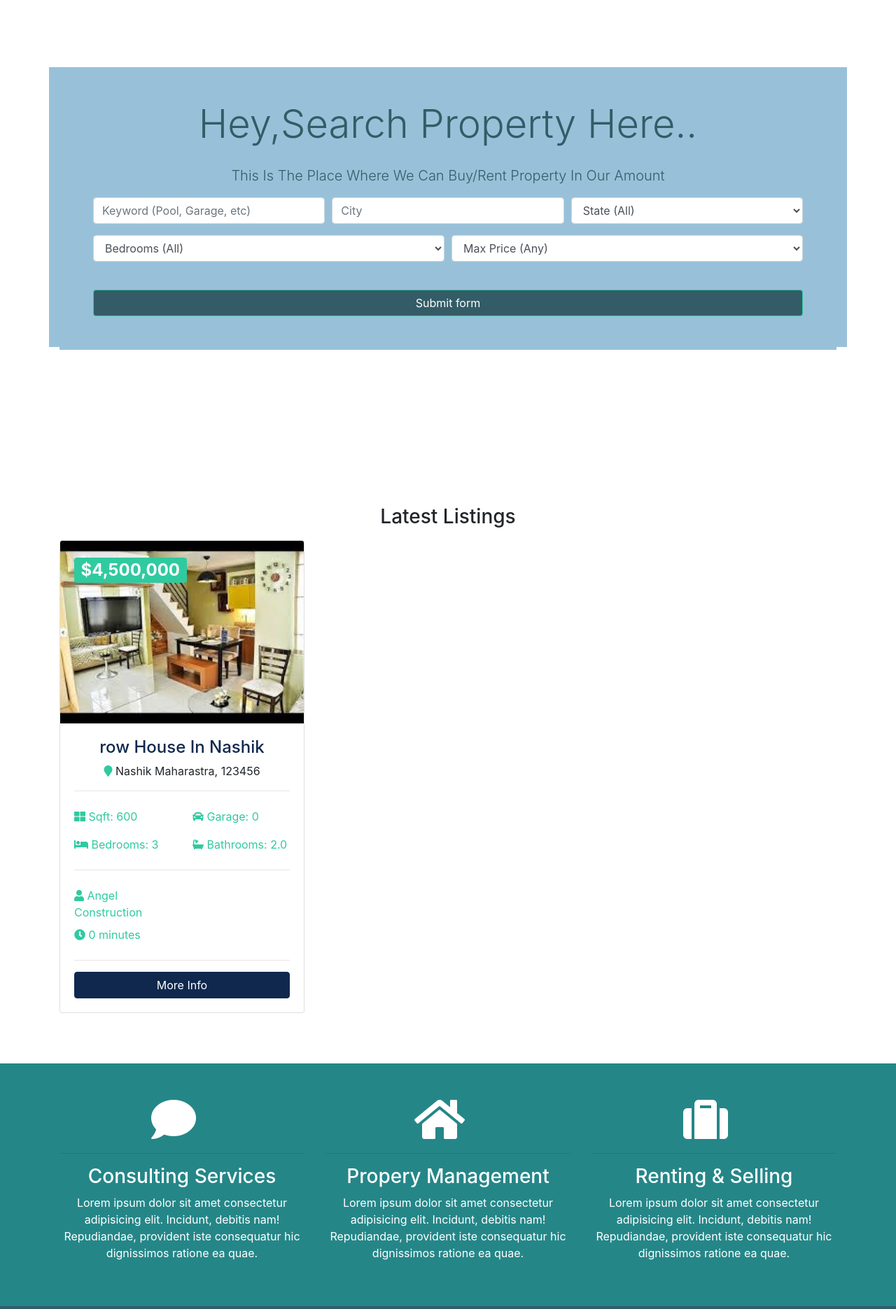
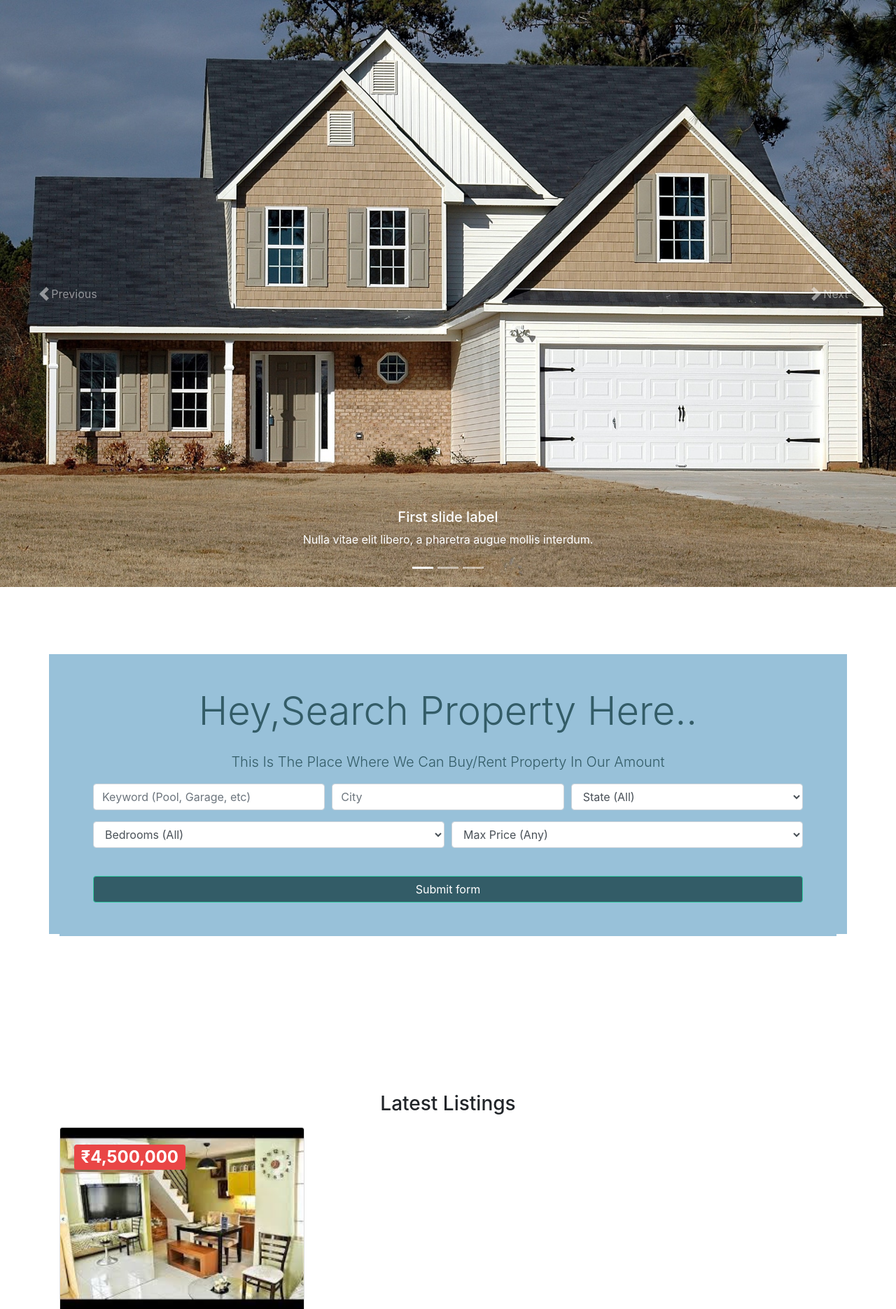
Before and after one commit to DharmeshRS/REP, a Django app: page / in a window 1280 px wide. Shown: the part 88-1959 px from the top of the page at 70% size. Run offline with Django 3.2, Linux system fonts and the light colour scheme; data comes from the database, SQL or seed files in the repository; both versions use the stored data as it was after the commit; some libraries are stand-ins or nearby versions.

Commit message:
realtors app changes
front end changes

```diff
--- a/real_estate_project/urls.py
+++ b/real_estate_project/urls.py
@@ -13,11 +13,12 @@ Including another URLconf
     1. Import the include() function: from django.urls import include, path
     2. Add a URL to urlpatterns:  path('blog/', include('blog.urls'))
 """
+from django.conf.urls.static import static
 from django.contrib import admin
 from django.urls import path, include
 
 from realtors import views
-
+from django.conf import settings
 urlpatterns = [
     path('admin/', admin.site.urls),
     path('listings/', include('listings.urls')),
@@ -28,3 +29,6 @@ urlpatterns = [
 
 
 ]
+
+if settings.DEBUG:
+    urlpatterns+=static(settings.MEDIA_URL,document_root=settings.MEDIA_ROOT)
--- a/templates/pages/index.html
+++ b/templates/pages/index.html
@@ -1,10 +1,53 @@
 {% extends 'base.html' %}
-
+{% load static %}
 {% load humanize %}
 
 {% block title %}  {% endblock %}
 
 {% block content %}
+    <!--slider-->
+<div id="carouselExampleCaptions" class="carousel slide" data-bs-ride="carousel">
+  <ol class="carousel-indicators">
+    <li data-bs-target="#carouselExampleCaptions" data-bs-slide-to="0" class="active"></li>
+    <li data-bs-target="#carouselExampleCaptions" data-bs-slide-to="1"></li>
+    <li data-bs-target="#carouselExampleCaptions" data-bs-slide-to="2"></li>
+  </ol>
+  <div class="carousel-inner">
+    <div class="carousel-item active">
+      <img src="{% static 'img/homes/home-1.jpg' %}" class="d-block w-100" alt="...">
+      <div class="carousel-caption d-none d-md-block">
+        <h5>First slide label</h5>
+        <p>Nulla vitae elit libero, a pharetra augue mollis interdum.</p>
+      </div>
+    </div>
+    <div class="carousel-item">
+      <img src="{% static 'img/homes/home-2.jpg' %}" class="d-block w-100" alt="...">
+      <div class="carousel-caption d-none d-md-block">
+        <h5>Second slide label</h5>
+        <p>Lorem ipsum dolor sit amet, consectetur adipiscing elit.</p>
+      </div>
+    </div>
+    <div class="carousel-item">
+      <img src="{% static 'img/homes/home-3.jpg' %}" class="d-block w-100" alt="...">
+      <div class="carousel-caption d-none d-md-block">
+        <h5>Third slide label</h5>
+        <p>Praesent commodo cursus magna, vel scelerisque nisl consectetur.</p>
+      </div>
+    </div>
+  </div>
+  <a class="carousel-control-prev" href="#carouselExampleCaptions" role="button" data-bs-slide="prev">
+    <span class="carousel-control-prev-icon" aria-hidden="true"></span>
+    <span class="visually-hidden">Previous</span>
+  </a>
+  <a class="carousel-control-next" href="#carouselExampleCaptions" role="button" data-bs-slide="next">
+    <span class="carousel-control-next-icon" aria-hidden="true"></span>
+    <span class="visually-hidden">Next</span>
+  </a>
+</div>
+
+
+    <!--slider end -->
+
 <!-- Showcase -->
 <section id="showcase">
     <div class="container text-center" style="background-color: #98c1d9;">
@@ -83,7 +126,7 @@
                 <img class="card-img-top" src="{{ listing.photo_main.url }}" alt="">
                 <div class="card-img-overlay">
                   <h2>
-                    <span class="badge badge-secondary text-white">${{ listing.price | intcomma }}</span>
+                    <span class="badge badge-danger text-white">&#8377;{{ listing.price | intcomma }}</span>
                   </h2>
                 </div>
                 <div class="card-body">
--- a/templates/partials/_topbar.html
+++ b/templates/partials/_topbar.html
@@ -1,14 +1,15 @@
+  {% load static %}
    <!-- Top Bar -->
   <section id="top-bar" class="p-3">
     <div class="container">
       <div class="row">
         <div class="col-md-2">
-          <i class="fas logo"></i> RealEstateLogo
+          <i class="fas logo"></i><img src="{% static 'img/2.jpg' %}"/> Real__Estate
         </div>
         <div class="col-md-8">
           <div class="social text-right">
             <a href="#">
-              <i class="fab fa-sitemap ">Sitemap</i>
+              <i class="fab fa-sitemap "><h6>Sitemap</h6></i>
             </a>
             <a href="#">
               <i class="fab fa-suitcase-rolling">Terms & Condition</i>
--- a/users/views.py
+++ b/users/views.py
@@ -63,7 +63,7 @@ def logout(request):
     return redirect('index')
 
 def dashboard(request):
-  user_contacts = Contact.objects.order_by('-contact_date').filter(user_id=request.user.id)
+  user_contacts = ContactModel.objects.order_by('-contact_date').filter(user_id=request.user.id)
 
   context = {
     'contacts': user_contacts
```
Also changed, not shown: db.sqlite3, media/photos/2021/02/01/b1.jpg (added), media/photos/2021/02/01/b2.jpg (added), media/photos/2021/02/01/b3.jpg (added), media/photos/2021/02/01/b4.jpg (added), media/photos/2021/02/01/cons3.png (added), media/photos/2021/02/01/constr2.png (added), media/photos/2021/02/01/constuction1.png (added).
